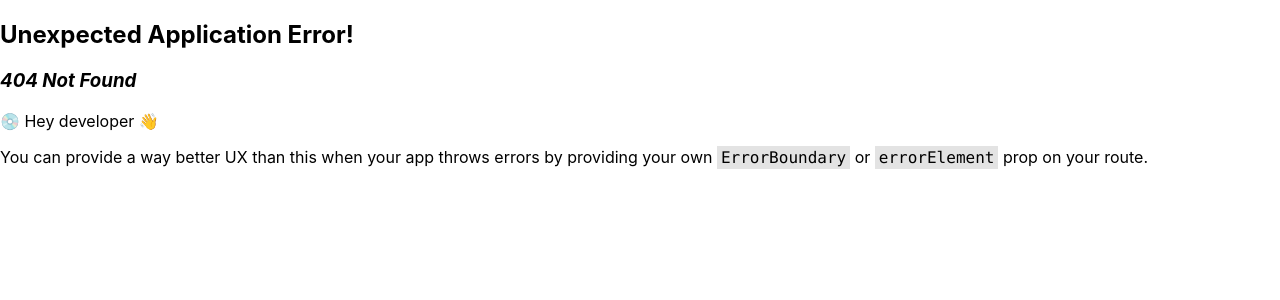
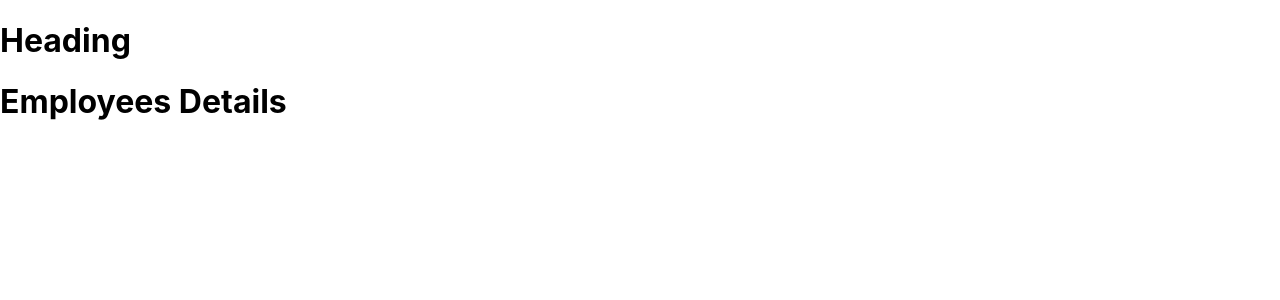
Before and after one commit to ReaDaCoder/employee-app, a React (Create React App) app: page /admin in a window 1280 px wide. Before the commit this address had no page. Shown: the top 300 px of the page. Built offline with nearby package versions, Linux system fonts and the light colour scheme.

Commit message:
Installed react router

```diff
--- a/src/App.js
+++ b/src/App.js
@@ -1,15 +1,21 @@
 import logo from './logo.svg';
 import './App.css';
-import User from './components/add.js';
-import Portal from './components/admin.js';
+import User from './pages/user';
+import Portal from './pages/admin';
+import { BrowserRouter, Routes, Route } from 'react-router-dom';
 
-function App() {
+
+
+export default function App() {
   return (
     <div className="App">
-     <User/>
-     <Portal/>
+     <BrowserRouter>
+     <Routes>
+      <Route index element={<User />} />
+      <Route path="/user" element={<User />} />
+      <Route path="/admin" element={<Portal />} />
+     </Routes>
+     </BrowserRouter>
     </div>
   );
 }
-
-export default App;
--- a/src/components/admin.js
+++ /dev/null
@@ -1,9 +0,0 @@
-function Portal (){
-    return(
-        <div class="container">
-            <h1>Employees Details</h1>
-        </div>
-    )
-}
-
-export default Portal
--- /dev/null
+++ b/src/components/heading.js
@@ -0,0 +1,7 @@
+
+export default function Heading(){
+    return(
+        <h1>Heading</h1>
+    )
+
+}
--- a/src/index.js
+++ b/src/index.js
@@ -3,22 +3,13 @@ import ReactDOM from 'react-dom/client';
 import './index.css';
 import App from './App';
 import reportWebVitals from './reportWebVitals';
-import {
-  createBrowserRouter,
-  RouterProvider,
-} from "react-router-dom";
 
-const router = createBrowserRouter([
-  {
-    path: "/",
-    element: <div>Hello world!</div>,
-  },
-]);
+
 
 const root = ReactDOM.createRoot(document.getElementById('root'));
 root.render(
   <React.StrictMode>
-    <RouterProvider router={router}/>
+    <App />
   </React.StrictMode>
 );
 
--- /dev/null
+++ b/src/pages/admin.js
@@ -0,0 +1,12 @@
+import React from 'react';
+import Heading from '../components/heading';
+
+
+export default function Portal (){
+    return(
+        <div className="container">
+            <Heading/>
+            <h1>Employees Details</h1>
+        </div>
+    );
+}
--- a/src/components/add.js
+++ b/src/pages/user.js
@@ -1,3 +1,6 @@
+import React from 'react';
+import Heading from '../components/heading';
+
 function User(){
     return(
         <div class="wrapper">
@@ -24,4 +27,4 @@ function User(){
     );
 }
 
-export default User
+export default User;
```
